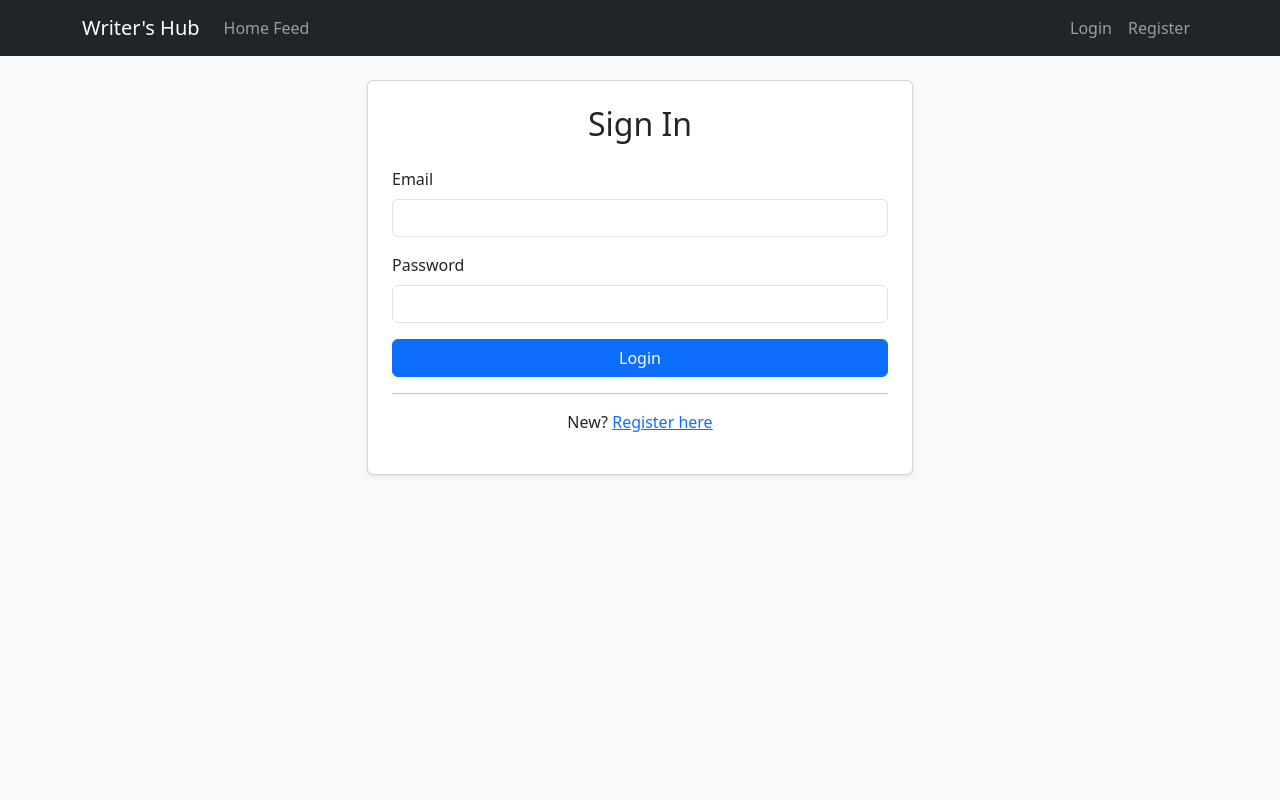
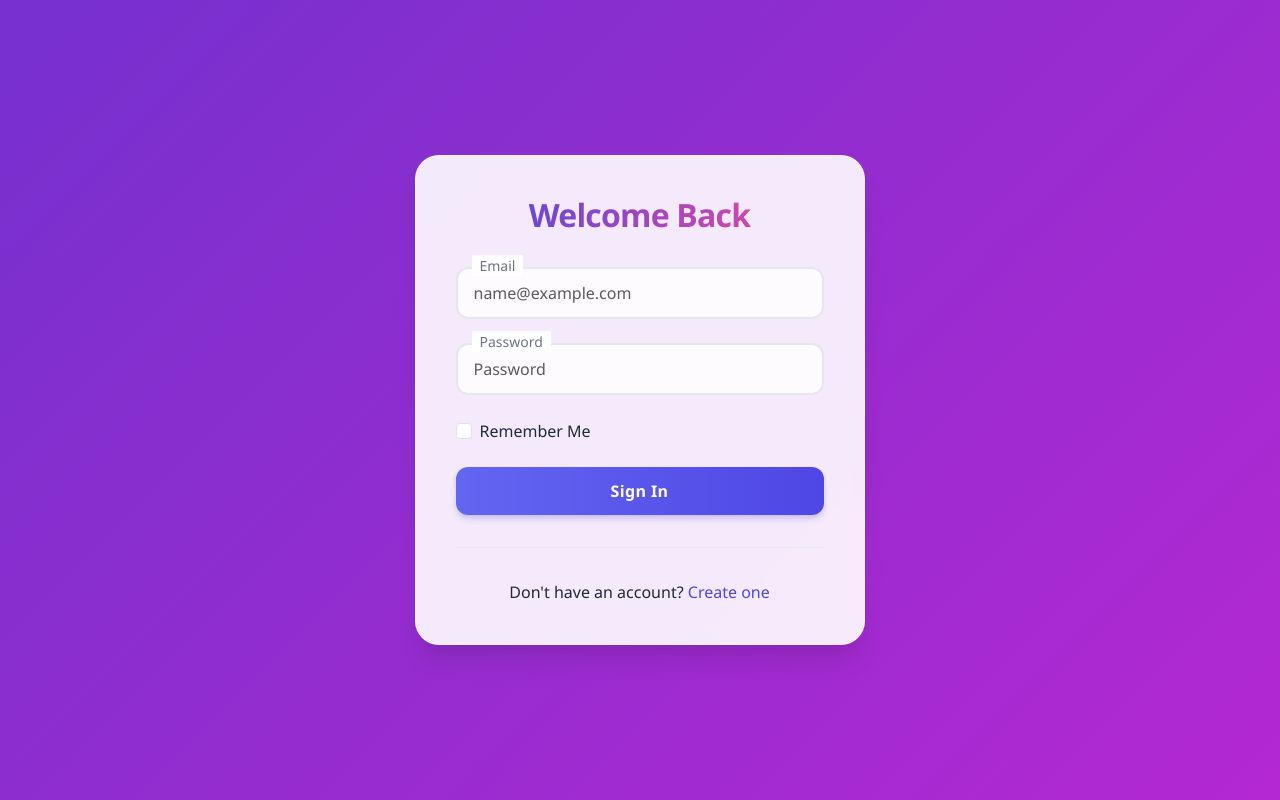
Before and after one commit to vipulyadav-2004/writers-hub, a Flask app: page /login in a window 1280 px wide. Run offline with Flask 3, Linux system fonts and the light colour scheme.

Commit message:
css upgrade

```diff
--- a/app.py
+++ b/app.py
@@ -5,4 +5,4 @@ app = create_app()
 
 if __name__ == '__main__':
     # Run the app in debug mode
-    app.run(debug=True)
+    app.run(debug =True)
--- a/project/forms.py
+++ b/project/forms.py
@@ -2,6 +2,8 @@ from flask_wtf import FlaskForm
 from wtforms import StringField, PasswordField, BooleanField, SubmitField, TextAreaField
 from wtforms.validators import DataRequired, Email, EqualTo, ValidationError, Length
 from .models import User
+
+
 
 class LoginForm(FlaskForm):
     """Form for user login."""
@@ -32,7 +34,8 @@ class RegistrationForm(FlaskForm):
             raise ValidationError('That email is already in use. Please choose a different one.')
 
 class PostForm(FlaskForm):
-    """Form for creating a new post."""
+    """Fixed: Added author_name which was missing but used in template"""
     title = StringField('Title', validators=[DataRequired(), Length(min=1, max=150)])
-    body = TextAreaField('Write something...', validators=[DataRequired(), Length(min=1)], render_kw={"rows": 15})
-    submit = SubmitField('Post')
+    author_name = StringField('Author Name', validators=[DataRequired(), Length(max=100)])
+    body = TextAreaField('Content', validators=[DataRequired(), Length(min=1)], render_kw={"rows": 10})
+    submit = SubmitField('Publish Post')
--- a/project/routes.py
+++ b/project/routes.py
@@ -1,86 +1,68 @@
-from flask import Blueprint, render_template, redirect, url_for, request, session, flash, jsonify
+from flask import Blueprint, render_template, redirect, url_for, request, flash, jsonify
 from flask_login import login_user, logout_user, current_user, login_required
-from google.oauth2 import id_token
-from google.auth.transport import requests
 from project.models import User, Post
+from project.forms import LoginForm, RegistrationForm, PostForm
 from project import db
 
 main = Blueprint('main', __name__)
 
-GOOGLE_CLIENT_ID = "572405532813-apsop71t59dsalip1lra5dldafv8b70l.apps.googleusercontent.com"
 @main.route('/')
 def main_page():
-    # Fetch all posts for the feed
     posts = Post.query.order_by(Post.timestamp.desc()).all()
     return render_template('index.html', posts=posts)
 
 @main.route("/register", methods=['GET', 'POST'])
 def register_page():
-    if request.method == 'POST':
-        username = request.form.get('username')
-        email = request.form.get('email')
-        password = request.form.get('password')
+    if current_user.is_authenticated:
+        return redirect(url_for('main.main_page'))
 
-        # Check if user exists
-        user_exists = User.query.filter_by(email=email).first()
-        if user_exists:
-            flash('Email already registered.', 'danger')
-            return redirect(url_for('main.register_page'))
+    form = RegistrationForm() # Step 1: Initialize the form
 
-        new_user = User(username=username, email=email)
-        new_user.set_password(password)
-        db.session.add(new_user)
+    if form.validate_on_submit(): # Step 2: Use validate_on_submit
+        user = User(username=form.username.data, email=form.email.data)
+        user.set_password(form.password.data)
+        db.session.add(user)
         db.session.commit()
-
         flash('Registration successful! Please login.', 'success')
         return redirect(url_for('main.login_page'))
-    return render_template('register.html')
+
+    # Step 3: Pass form=form to the template
+    return render_template('register.html', form=form)
 
 @main.route("/login", methods=['GET', 'POST'])
 def login_page():
-    if request.method == 'POST':
-        email = request.form.get('email')
-        password = request.form.get('password')
+    if current_user.is_authenticated:
+        return redirect(url_for('main.main_page'))
 
-        user = User.query.filter_by(email=email).first()
-        if user and user.check_password(password):
-            login_user(user)
-            flash('Logged in successfully!', 'success')
+    form = LoginForm()
+    if form.validate_on_submit():
+        user = User.query.filter_by(email=form.email.data).first()
+        if user and user.check_password(form.password.data):
+            login_user(user, remember=form.remember_me.data)
             return redirect(url_for('main.profile_page'))
         else:
-            flash('Login failed. Check your email and password.', 'danger')
+            flash('Login failed. Please check email and password.', 'danger')
 
-    return render_template('login.html')
+    return render_template('login.html', form=form)
 
-@main.route('/api/auth/google', methods=['POST'])
-def google_auth():
-    token = request.json.get('token')
+@main.route('/post/new', methods=['GET', 'POST'])
+@login_required
+def create_post():
+    form = PostForm()
+    if form.validate_on_submit():
+        # Make sure author_name is in your PostForm class in forms.py
+        post = Post(
+            title=form.title.data,
+            body=form.body.data,
+            author_name=form.author_name.data,
+            author=current_user
+        )
+        db.session.add(post)
+        db.session.commit()
+        flash('Post created!', 'success')
+        return redirect(url_for('main.main_page'))
 
-    try:
-        # Verify the token with Google
-        # This checks the signature, the expiration, and the intended audience (your app)
-        idinfo = id_token.verify_oauth2_token(token, requests.Request(), GOOGLE_CLIENT_ID)
-
-        # ID info contains user data
-        userid = idinfo['sub']  # Unique Google ID
-        email = idinfo['email']
-        name = idinfo.get('name')
-        picture = idinfo.get('picture')
-
-        # Logic for your database:
-        # user = User.query.filter_by(google_id=userid).first()
-        # if not user:
-        #     create_new_user(userid, email, name)
-
-        # Start a Flask session
-        session['user_id'] = userid
-        session['logged_in'] = True
-
-        return jsonify({"status": "success", "user": name}), 200
-
-    except ValueError:
-        # Invalid token
-        return jsonify({"status": "error", "message": "Invalid token"}), 400
+    return render_template('create_post.html', form=form, title='New Post')
 
 @main.route('/logout')
 @login_required
@@ -92,20 +74,4 @@ def logout_page():
 @main.route('/profile')
 @login_required
 def profile_page():
-    # current_user is provided by Flask-Login
     return render_template('profile.html', username=current_user.username)
-
-@main.route('/post/new', methods=['GET', 'POST'])
-@login_required
-def create_post():
-    if request.method == 'POST':
-        title = request.form.get('title')
-        author_name = request.form.get('author_name')
-        body = request.form.get('body')
-
-        post = Post(title=title, author_name=author_name, body=body, author=current_user)
-        db.session.add(post)
-        db.session.commit()
-        flash('Post created!', 'success')
-        return redirect(url_for('main.main_page'))
-    return render_template('create_post.html')
--- /dev/null
+++ b/project/static/css/style.css
@@ -0,0 +1,224 @@
+:root {
+    --primary-color: #6366f1;
+    --secondary-color: #4f46e5;
+    --accent-color: #ec4899;
+    --text-color: #1f2937;
+    --text-muted: #6b7280;
+    --bg-gradient-start: #4338ca;
+    --bg-gradient-end: #c026d3;
+    --glass-bg: rgba(255, 255, 255, 0.9);
+    --glass-border: rgba(255, 255, 255, 0.5);
+    --glass-navbar-bg: rgba(255, 255, 255, 0.85);
+    --shadow-lg: 0 10px 15px -3px rgba(0, 0, 0, 0.1), 0 4px 6px -2px rgba(0, 0, 0, 0.05);
+    --font-main: 'Segoe UI', system-ui, -apple-system, sans-serif;
+}
+
+body {
+    font-family: var(--font-main);
+    color: var(--text-color);
+    min-height: 100vh;
+    background: linear-gradient(135deg, var(--bg-gradient-start), var(--bg-gradient-end));
+    background-size: 200% 200%;
+    animation: gradientBG 15s ease infinite;
+    background-attachment: fixed;
+}
+
+@keyframes gradientBG {
+    0% {
+        background-position: 0% 50%;
+    }
+
+    50% {
+        background-position: 100% 50%;
+    }
+
+    100% {
+        background-position: 0% 50%;
+    }
+}
+
+/* Layout Utilities */
+.auth-bg {
+    min-height: 100vh;
+    display: flex;
+    align-items: center;
+    justify-content: center;
+    padding: 20px;
+}
+
+/* Navbar */
+.navbar-glass {
+    background: var(--glass-navbar-bg) !important;
+    backdrop-filter: blur(10px);
+    -webkit-backdrop-filter: blur(10px);
+    border-bottom: 1px solid var(--glass-border);
+    box-shadow: 0 4px 6px -1px rgba(0, 0, 0, 0.1);
+}
+
+.navbar-glass .navbar-brand {
+    font-weight: 800;
+    background: linear-gradient(to right, var(--secondary-color), var(--accent-color));
+    -webkit-background-clip: text;
+    background-clip: text;
+    -webkit-text-fill-color: transparent;
+    font-size: 1.5rem;
+}
+
+.navbar-glass .nav-link {
+    color: var(--text-color) !important;
+    font-weight: 600;
+    transition: color 0.2s;
+}
+
+.navbar-glass .nav-link:hover {
+    color: var(--secondary-color) !important;
+}
+
+.navbar-glass .nav-link.active {
+    color: var(--primary-color) !important;
+}
+
+/* Glassmorphism Cards */
+.glass-card {
+    background: var(--glass-bg);
+    backdrop-filter: blur(10px);
+    -webkit-backdrop-filter: blur(10px);
+    border: 1px solid var(--glass-border);
+    border-radius: 1.5rem;
+    box-shadow: 0 20px 25px -5px rgba(0, 0, 0, 0.1), 0 10px 10px -5px rgba(0, 0, 0, 0.04);
+    padding: 2rem;
+    transition: transform 0.2s ease;
+}
+
+.glass-card:hover {
+    transform: translateY(-2px);
+}
+
+/* Auth Card inherits from glass-card structure but specific for auth */
+.auth-card {
+    background: var(--glass-bg);
+    backdrop-filter: blur(10px);
+    -webkit-backdrop-filter: blur(10px);
+    border: 1px solid var(--glass-border);
+    border-radius: 1.5rem;
+    box-shadow: 0 20px 25px -5px rgba(0, 0, 0, 0.1), 0 10px 10px -5px rgba(0, 0, 0, 0.04);
+    padding: 2.5rem;
+    width: 100%;
+    max-width: 450px;
+}
+
+/* Typography */
+h1,
+h2,
+h3,
+.gradient-text {
+    font-weight: 800;
+    color: #111827;
+    letter-spacing: -0.025em;
+}
+
+.auth-title {
+    margin-bottom: 2rem;
+    font-size: 2rem;
+    text-align: center;
+    background: linear-gradient(to right, var(--secondary-color), var(--accent-color));
+    -webkit-background-clip: text;
+    background-clip: text;
+    -webkit-text-fill-color: transparent;
+}
+
+/* Styled Inputs */
+.form-floating-custom {
+    position: relative;
+    margin-bottom: 1.5rem;
+}
+
+.form-control {
+    border: 2px solid #e5e7eb;
+    border-radius: 0.75rem;
+    padding: 0.75rem 1rem;
+    font-size: 1rem;
+    transition: all 0.2s ease;
+    background-color: rgba(255, 255, 255, 0.8);
+}
+
+.form-control:focus {
+    border-color: var(--primary-color);
+    box-shadow: 0 0 0 4px rgba(99, 102, 241, 0.1);
+    background-color: white;
+}
+
+.form-floating-custom .form-label {
+    position: absolute;
+    top: -0.75rem;
+    left: 1rem;
+    background: white;
+    padding: 0 0.5rem;
+    font-size: 0.875rem;
+    color: var(--text-muted);
+    font-weight: 500;
+}
+
+/* Buttons */
+.btn-auth,
+.btn-primary {
+    background: linear-gradient(to right, var(--primary-color), var(--secondary-color)) !important;
+    border: none;
+    border-radius: 0.75rem;
+    padding: 0.75rem 1.5rem;
+    font-weight: 600;
+    letter-spacing: 0.025em;
+    color: white !important;
+    transition: transform 0.2s, box-shadow 0.2s;
+    box-shadow: 0 4px 6px -1px rgba(79, 70, 229, 0.3);
+}
+
+.btn-auth:hover,
+.btn-primary:hover {
+    transform: translateY(-2px);
+    box-shadow: 0 10px 15px -3px rgba(79, 70, 229, 0.4);
+}
+
+.btn-success {
+    background: linear-gradient(to right, #10b981, #059669) !important;
+    border: none;
+    border-radius: 0.75rem;
+    padding: 0.75rem 1.5rem;
+    font-weight: 600;
+    box-shadow: 0 4px 6px -1px rgba(16, 185, 129, 0.3);
+}
+
+.btn-success:hover {
+    transform: translateY(-2px);
+    box-shadow: 0 10px 15px -3px rgba(16, 185, 129, 0.4);
+}
+
+.btn-outline-secondary {
+    border: 2px solid var(--secondary-color);
+    color: var(--secondary-color);
+    border-radius: 0.75rem;
+    font-weight: 600;
+    background: transparent;
+}
+
+.btn-outline-secondary:hover {
+    background: var(--secondary-color);
+    color: white;
+}
+
+/* Links */
+.auth-link,
+a {
+    color: var(--secondary-color);
+    text-decoration: none;
+    transition: color 0.2s;
+}
+
+a:hover {
+    color: var(--accent-color);
+}
+
+.divider {
+    border-top: 1px solid #e5e7eb;
+    margin: 2rem 0;
+}
--- a/project/templates/base.html
+++ b/project/templates/base.html
@@ -1,15 +1,23 @@
 <!doctype html>
 <html lang="en">
+
 <head>
   <meta charset="utf-8">
   <meta name="viewport" content="width=device-width, initial-scale=1">
   <link href="https://cdn.jsdelivr.net/npm/bootstrap@5.3.3/dist/css/bootstrap.min.css" rel="stylesheet">
+  <link href="{{ url_for('static', filename='css/style.css') }}" rel="stylesheet">
   <title>Writer's Hub</title>
 </head>
-  <body class="bg-light">
-    <nav class="navbar navbar-expand-lg navbar-dark bg-dark mb-4">
+
+<body class="{% block body_class %}{% endblock %}">
+  {% if request.endpoint != 'main.login_page' and request.endpoint != 'main.register_page' %}
+  <nav class="navbar navbar-expand-lg  bg-light bg-opacity-50 mb-4 sticky-top">
     <div class="container">
       <a class="navbar-brand" href="{{ url_for('main.main_page') }}">Writer's Hub</a>
+      <button class="navbar-toggler" type="button" data-bs-toggle="collapse" data-bs-target="#navbarNav"
+        aria-controls="navbarNav" aria-expanded="false" aria-label="Toggle navigation">
+        <span class="navbar-toggler-icon"></span>
+      </button>
       <div class="collapse navbar-collapse" id="navbarNav">
         <ul class="navbar-nav me-auto">
           <li class="nav-item"><a class="nav-link" href="{{ url_for('main.main_page') }}">Home Feed</a></li>
@@ -29,37 +37,19 @@
       </div>
     </div>
   </nav>
+  {% endif %}
   <main class="container">
     {% with messages = get_flashed_messages(with_categories=true) %}
     {% if messages %}
     {% for category, message in messages %}
-            <div class="alert alert-{{ category }}">{{ message }}</div>
+    <div class="alert alert-{{ category }} glass-card py-2 mb-4 text-center">{{ message }}</div>
     {% endfor %}
     {% endif %}
     {% endwith %}
     {% block content %}{% endblock %}
   </main>
-    <script>
-    function handleCredentialResponse(response) {
-        // This takes the Google token and sends it to your Flask route
-        fetch("{{ url_for('main.google_auth') }}", {
-            method: "POST",
-            headers: {
-                "Content-Type": "application/json",
-            },
-            body: JSON.stringify({ token: response.credential })
-        })
-        .then(res => res.json())
-        .then(data => {
-            if (data.status === "success") {
-                // Redirect user after successful login
-                window.location.href = "{{ url_for('main.main_page') }}";
-            } else {
-                alert("Login Failed: " + data.message);
-            }
-        })
-        .catch(err => console.error("Error:", err));
-    }
-    </script>
+
+  <script src="https://cdn.jsdelivr.net/npm/bootstrap@5.3.3/dist/js/bootstrap.bundle.min.js"></script>
 </body>
+
 </html>
--- a/project/templates/login.html
+++ b/project/templates/login.html
@@ -1,25 +1,41 @@
 {% extends "base.html" %}
 
+{% block body_class %}auth-bg{% endblock %}
+
 {% block content %}
-<div class="row">
-    <div class="col-md-6 mx-auto">
-        <div class="card p-4 shadow-sm">
-            <h2 class="text-center mb-4">Sign In</h2>
-            <form method="POST">
-                <div class="mb-3">
-                    <label class="form-label">Email</label>
-                    <input type="email" name="email" class="form-control" required>
+<div class="row align-items-center justify-content-center" style="min-height: 80vh;">
+    <div class="col-md-6 col-lg-5">
+        <div class="auth-card">
+            <h2 class="auth-title">Welcome Back</h2>
+            <form method="POST" action="">
+                {{ form.hidden_tag() }}
+
+                <div class="form-floating-custom">
+                    {{ form.email(class="form-control", placeholder="name@example.com") }}
+                    {{ form.email.label(class="form-label") }}
                 </div>
-                <div class="mb-3">
-                    <label class="form-label">Password</label>
-                    <input type="password" name="password" class="form-control" required>
+
+                <div class="form-floating-custom">
+                    {{ form.password(class="form-control", placeholder="Password") }}
+                    {{ form.password.label(class="form-label") }}
                 </div>
-                <div class="d-grid">
-                    <button type="submit" class="btn btn-primary">Login</button>
+
+                <div class="mb-4 form-check">
+                    {{ form.remember_me(class="form-check-input") }}
+                    {{ form.remember_me.label(class="form-check-label") }}
+                </div>
+
+                <div class="d-grid mb-4">
+                    {{ form.submit(class="btn btn-auth") }}
                 </div>
             </form>
-            <hr>
-            <p class="text-center">New? <a href="{{ url_for('main.register_page') }}">Register here</a></p>
+
+            <div class="divider"></div>
+
+            <p class="text-center mb-0">
+                Don't have an account?
+                <a href="{{ url_for('main.register_page') }}" class="auth-link">Create one</a>
+            </p>
         </div>
     </div>
 </div>
--- a/requirements.txt
+++ b/requirements.txt
@@ -6,4 +6,5 @@ Flask-Migrate
 Werkzeug
 email-validator
 python-dotenv
-google-auth requests
+google-auth
+requests
```
Also changed, not shown: project/templates/create_post.html (+24 -22 lines), project/templates/index.html (+17 -16 lines), project/templates/profile.html (+18 -4 lines), project/templates/register.html (+27 -16 lines). Lines whose indentation alone changed are shown as unchanged.
